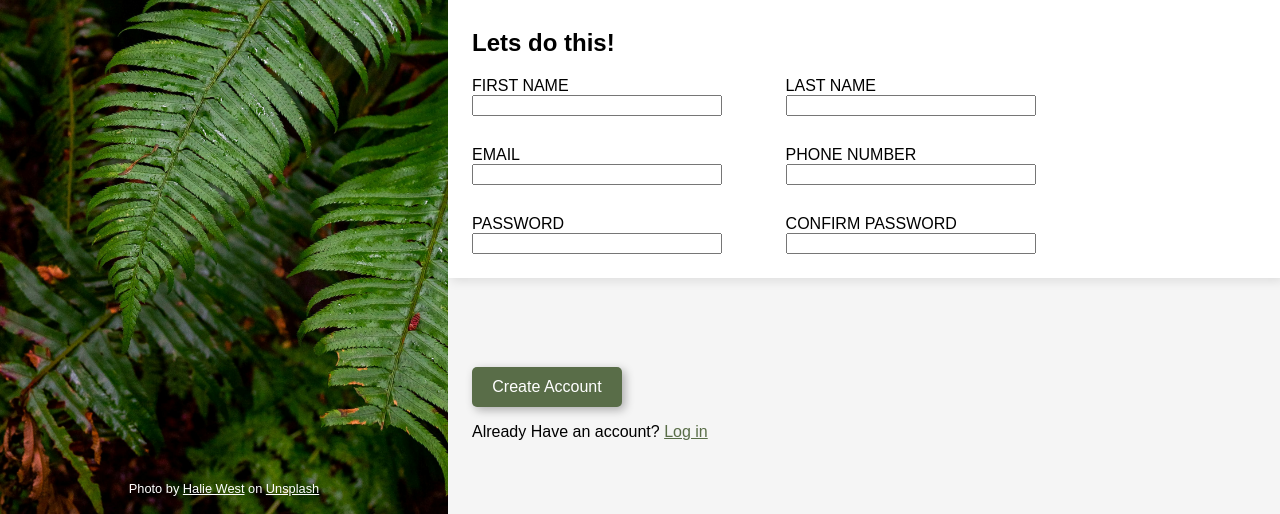
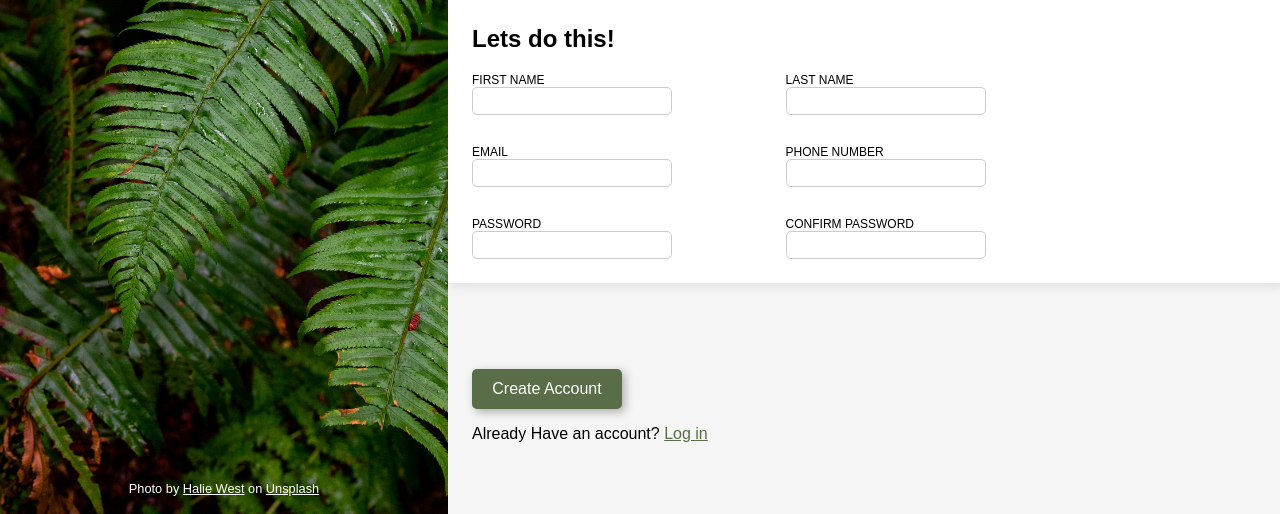
Before and after one commit to Kirito72-hub/Project-Sign-up-Form, a plain HTML site: page index.html in a window 1280 px wide. Shown: the part 286-800 px from the top of the page. Drawn offline with Linux system fonts and the light colour scheme.

Commit message:
styled the form boxes and the button to enhance user experience.

```diff
--- a/styles.css
+++ b/styles.css
@@ -88,12 +88,20 @@ form {
     grid-template-columns: .4fr .4fr;
     grid-template-rows: 1fr 1fr 1fr;
     gap: 30px 0PX;
+    font-size: 12px;
 }
 
 form .group {
     display: flex;
     flex-direction: column;
-    width: 250PX;
+    width: 200PX;
+}
+
+.middle input {
+    height: 24px;
+    border: 1px solid #ccc;
+    border-radius: 5px;
+    font-size: 1rem;
 }
 
 .topHeader, .middle, .bottom {
```
